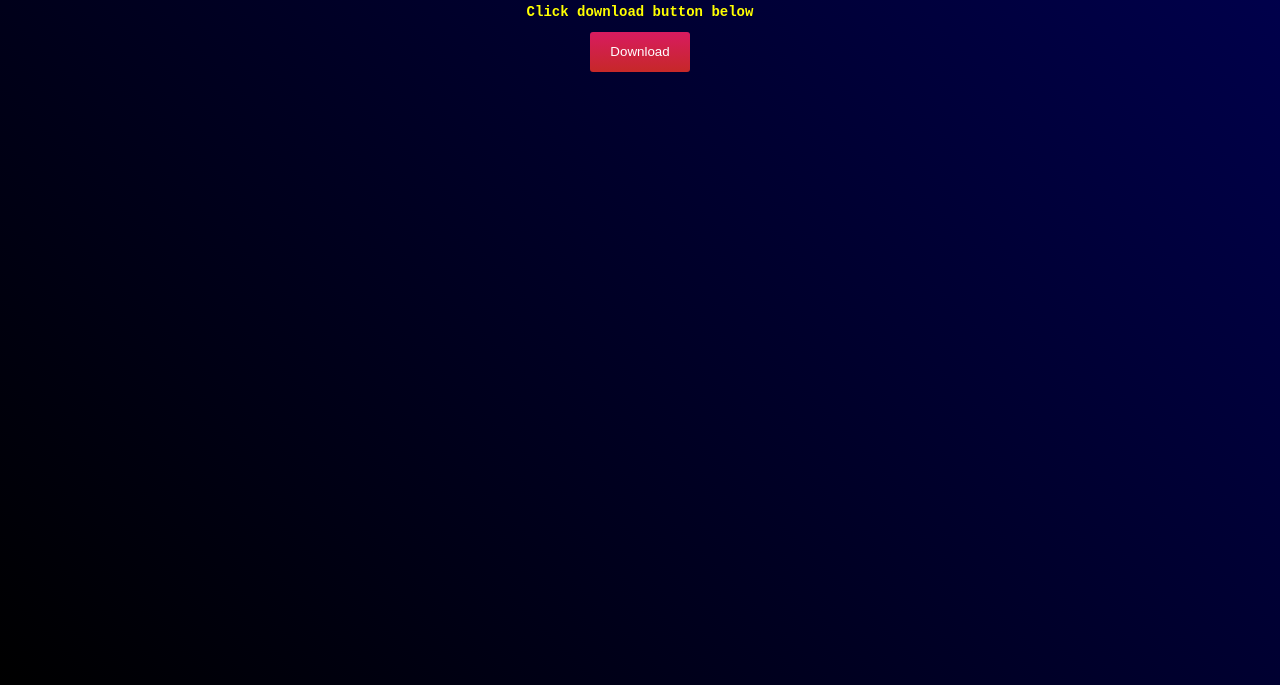
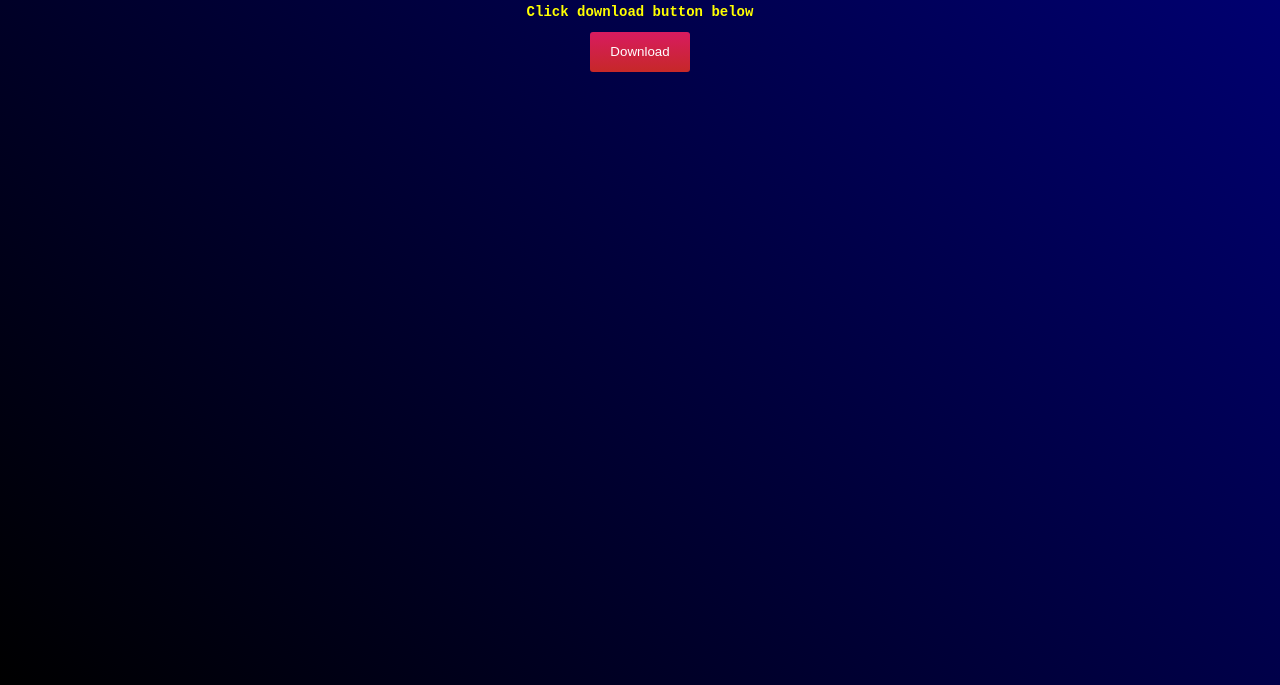
Before and after one commit to acetamritsar/acetamritsar.github.io, a plain HTML site: page index.html in a window 1280 px wide. Shown: the part 270-955 px from the top of the page. Drawn offline with Linux system fonts and the light colour scheme.

Commit message:
Update main.css

```diff
--- a/main.css
+++ b/main.css
@@ -2,7 +2,7 @@ body{
   height: 935px;
   margin: 0;
   padding: 0;
-  background: linear-gradient(45deg, black, blue 300%);;
+  background: linear-gradient(45deg, black, blue 200%);;
 }
 
 .main{
```
